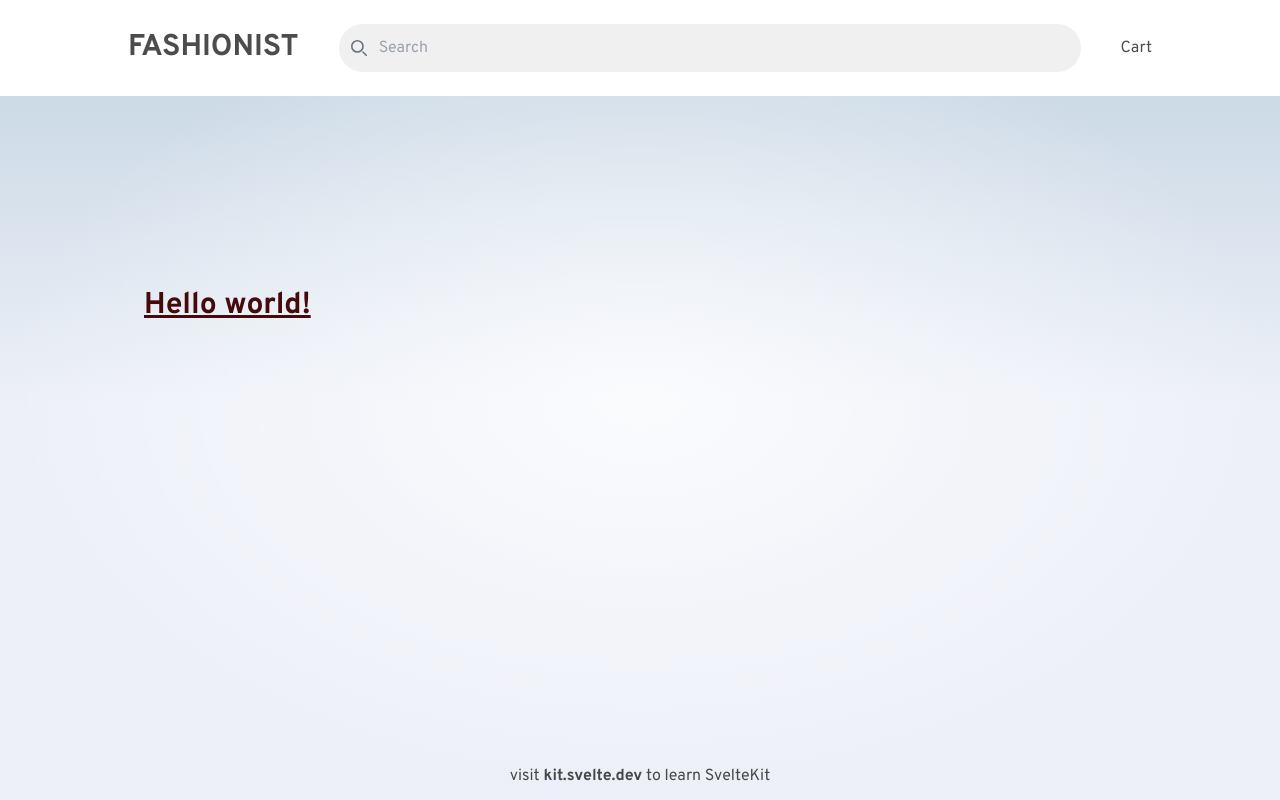
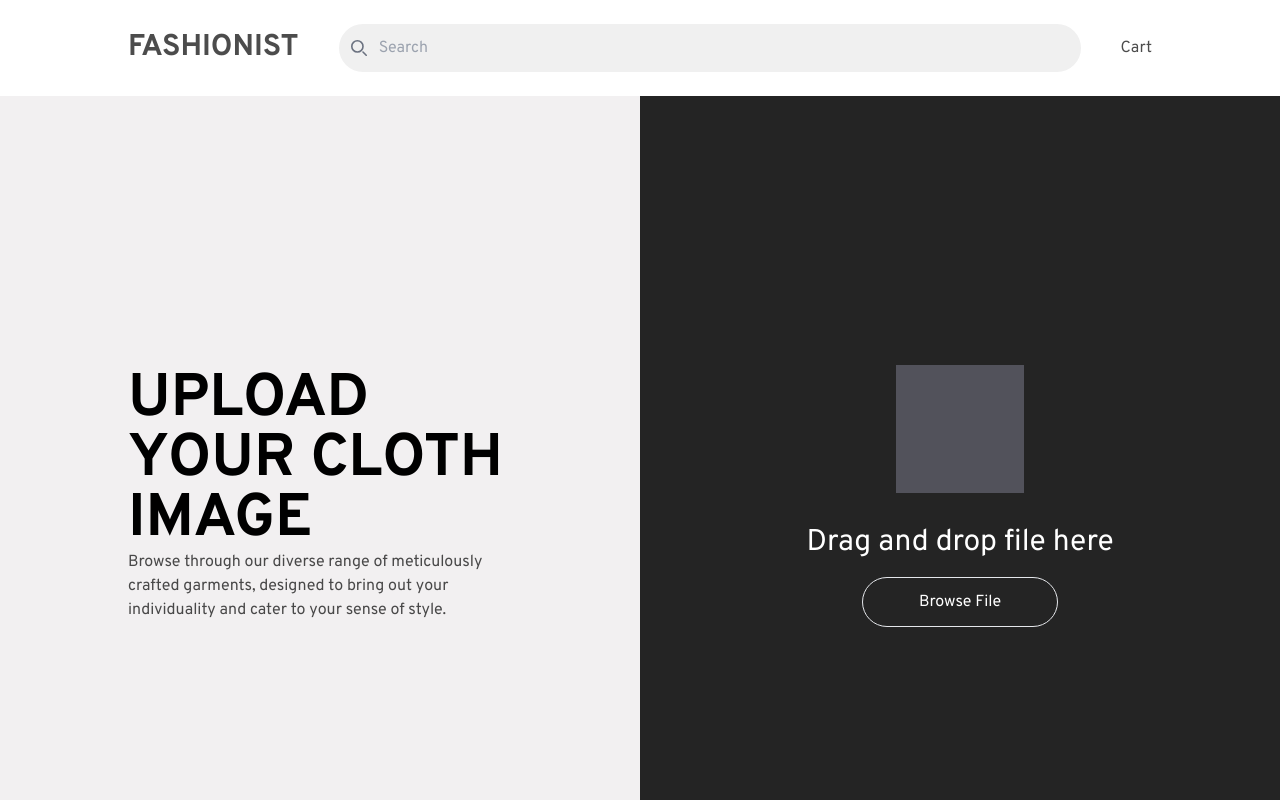
Before and after one commit to mickie2k/ai-frontend, a SvelteKit app: page / in a window 1280 px wide. Shown: the top 800 px of the page. Built offline with nearby package versions, Linux system fonts and the light colour scheme.

Commit message:
add banner

```diff
--- a/src/routes/+layout.svelte
+++ b/src/routes/+layout.svelte
@@ -27,9 +27,7 @@
 		flex: 1;
 		display: flex;
 		flex-direction: column;
-		padding: 1rem;
 		width: 100%;
-		max-width: 64rem;
 		margin: 0 auto;
 		box-sizing: border-box;
 	}
--- a/src/routes/+page.svelte
+++ b/src/routes/+page.svelte
@@ -2,6 +2,7 @@
 	import Counter from './Counter.svelte';
 	import welcome from '$lib/images/svelte-welcome.webp';
 	import welcome_fallback from '$lib/images/svelte-welcome.png';
+	import Banner from './Banner.svelte';
 </script>
 
 <svelte:head>
@@ -10,6 +11,7 @@
 </svelte:head>
 
 <section>
+	<Banner/>
 	<h1 class="text-3xl font-bold underline text-red-950">Hello world!</h1>
 
 
--- /dev/null
+++ b/src/routes/Banner.svelte
@@ -0,0 +1,23 @@
+<div class="w-full h-[50rem] ">
+    <div class="grid grid-cols-2 h-full">
+        <div class="h-full flex flex-col justify-center px-32 items-center bg-[#F2F0F1]">
+            <h1 class="text-6xl text-left text-black font-bold">
+                UPLOAD YOUR
+                CLOTH IMAGE
+            </h1>
+            <span>Browse through our diverse range of meticulously crafted garments, designed to bring out your individuality and cater to your sense of style.</span>
+        </div>
+        <div class="bg-[#242424] text-white h-full flex flex-col justify-center items-center ">
+            <div class="w-32 h-32 bg-zinc-600 mb-8">
+
+
+            </div>
+            <div class="flex flex-col items-center gap-4">
+                <span class="text-3xl">Drag and drop file here</span>
+                <button class="py-3 px-14 border rounded-full max-w-fit bottom-0">Browse File</button>
+            </div>
+
+        </div>
+    </div>
+
+</div>
```
